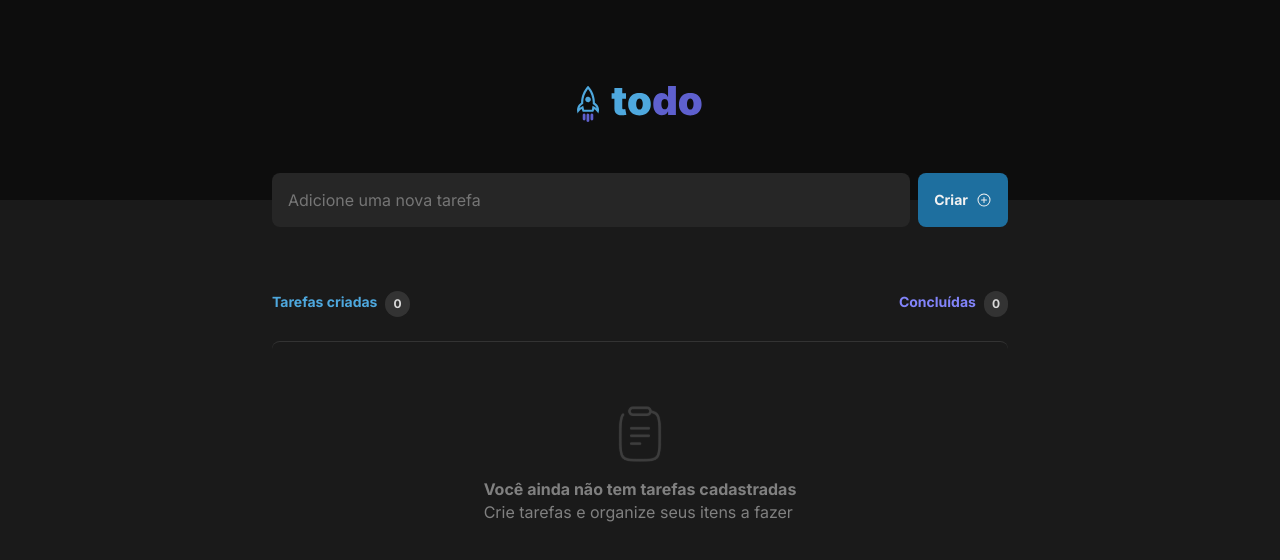
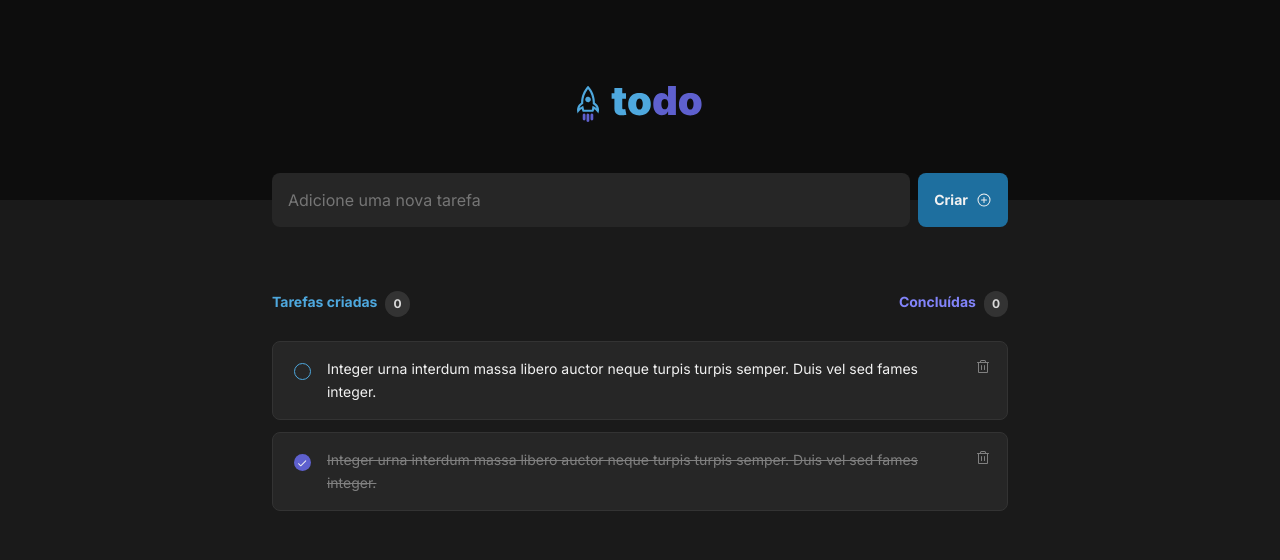
Before and after one commit to daniel-felipe/01-reactjs-todo-challange, a React (Vite) app: page / in a window 1280 px wide. Shown: the top 560 px of the page. Built offline with nearby package versions, Linux system fonts and the light colour scheme.

Commit message:
list tasks

```diff
--- a/src/App.module.css
+++ b/src/App.module.css
@@ -7,3 +7,45 @@ main {
   max-width: 46rem;
   margin: 0 auto;
 }
+
+.header {
+  width: 100%;
+  display: flex;
+  justify-content: space-between;
+  margin-top: 4rem;
+}
+
+.header > div {
+  display: flex;
+  gap: 0.5rem;
+}
+
+.header > div > span:nth-child(2) {
+  background-color: var(--gray-400);
+  padding: 0.125rem 0.5rem;
+  border-radius: 999px;
+
+  color: var(--gray-200);
+  font-size: 0.75rem;
+  font-weight: bold;
+}
+
+.createdTitle {
+  color: var(--blue);
+  font-weight: bold;
+  font-size: 0.875rem;
+}
+
+.doneTitle {
+  color: var(--purple);
+  font-weight: bold;
+  font-size: 0.875rem;
+}
+
+.listWrapper {
+  margin-top: 1.5rem;
+
+  display: flex;
+  flex-direction: column;
+  gap: 0.75rem;
+}
--- a/src/App.tsx
+++ b/src/App.tsx
@@ -4,15 +4,61 @@ import styles from "./App.module.css";
 
 import "./global.css";
 import { NewTaskInput } from "./components/NewTaskInput";
-import { TaskList } from "./components/TaskList";
+import { useState } from "react";
+import { v4 as uuidv4 } from "uuid";
+import { Task } from "./components/Task";
+import { EmptyState } from "./components/EmptyState";
+
+export interface TaskType {
+  id: string;
+  title: string;
+  isCompleted: boolean;
+}
 
 export function App() {
+  const [tasks, setTasks] = useState([
+    {
+      id: uuidv4(),
+      title:
+        "Integer urna interdum massa libero auctor neque turpis turpis semper. Duis vel sed fames integer.",
+      isCompleted: false,
+    },
+    {
+      id: uuidv4(),
+      title:
+        "Integer urna interdum massa libero auctor neque turpis turpis semper. Duis vel sed fames integer.",
+      isCompleted: true,
+    },
+  ]);
+
   return (
     <main>
       <Header />
       <section className={styles.container}>
         <NewTaskInput />
-        <TaskList />
+        <div>
+          <div className={styles.header}>
+            <div>
+              <span className={styles.createdTitle}>Tarefas criadas</span>
+              <span>0</span>
+            </div>
+            <div>
+              <span className={styles.doneTitle}>Concluídas</span>
+              <span>0</span>
+            </div>
+          </div>
+          <div className={styles.listWrapper}>
+            {tasks.length > 0 ? (
+              <>
+                {tasks.map((task) => (
+                  <Task key={task.id} task={task} />
+                ))}
+              </>
+            ) : (
+              <EmptyState />
+            )}
+          </div>
+        </div>
       </section>
     </main>
   );
--- /dev/null
+++ b/src/components/EmptyState.module.css
@@ -0,0 +1,14 @@
+.emptyState {
+  display: flex;
+  flex-direction: column;
+  justify-content: center;
+  align-items: center;
+
+  border-radius: 0.5rem 0.5rem 0 0;
+  border-top: 1px solid var(--gray-400);
+  padding: 4rem 1.5rem;
+}
+
+.emptyState p {
+  margin-top: 1rem;
+}
--- /dev/null
+++ b/src/components/EmptyState.tsx
@@ -0,0 +1,14 @@
+import styles from "./EmptyState.module.css";
+
+export function EmptyState() {
+  return (
+    <div className={styles.emptyState}>
+      <img src="./clipboard.svg" alt="" />
+      <p>
+        <strong>Você ainda não tem tarefas cadastradas</strong>
+        <br />
+        Crie tarefas e organize seus itens a fazer
+      </p>
+    </div>
+  );
+}
--- a/src/components/TaskList.module.css
+++ /dev/null
@@ -1,52 +0,0 @@
-.header {
-  width: 100%;
-  display: flex;
-  justify-content: space-between;
-  margin-top: 4rem;
-}
-
-.header > div {
-  display: flex;
-  gap: 0.5rem;
-}
-
-.header > div > span:nth-child(2) {
-  background-color: var(--gray-400);
-  padding: 0.125rem 0.5rem;
-  border-radius: 999px;
-
-  color: var(--gray-200);
-  font-size: 0.75rem;
-  font-weight: bold;
-}
-
-.createdTitle {
-  color: var(--blue);
-  font-weight: bold;
-  font-size: 0.875rem;
-}
-
-.doneTitle {
-  color: var(--purple);
-  font-weight: bold;
-  font-size: 0.875rem;
-}
-
-.listWrapper {
-  margin-top: 1.5rem;
-  border-radius: 0.5rem 0.5rem 0 0;
-  border-top: 1px solid var(--gray-400);
-
-  padding: 4rem 1.5rem;
-}
-
-.emptyState {
-  display: flex;
-  flex-direction: column;
-  justify-content: center;
-  align-items: center;
-}
-
-.emptyState p {
-  margin-top: 1rem;
-}
--- a/src/components/TaskList.tsx
+++ /dev/null
@@ -1,29 +0,0 @@
-import styles from "./TaskList.module.css";
-
-export function TaskList() {
-  return (
-    <div>
-      <div className={styles.header}>
-        <div>
-          <span className={styles.createdTitle}>Tarefas criadas</span>
-          <span>0</span>
-        </div>
-        <div>
-          <span className={styles.doneTitle}>Concluídas</span>
-          <span>0</span>
-        </div>
-      </div>
-
-      <div className={styles.listWrapper}>
-        <div className={styles.emptyState}>
-          <img src="./clipboard.svg" alt="" />
-          <p>
-            <strong>Você ainda não tem tarefas cadastradas</strong>
-            <br />
-            Crie tarefas e organize seus itens a fazer
-          </p>
-        </div>
-      </div>
-    </div>
-  );
-}
```
